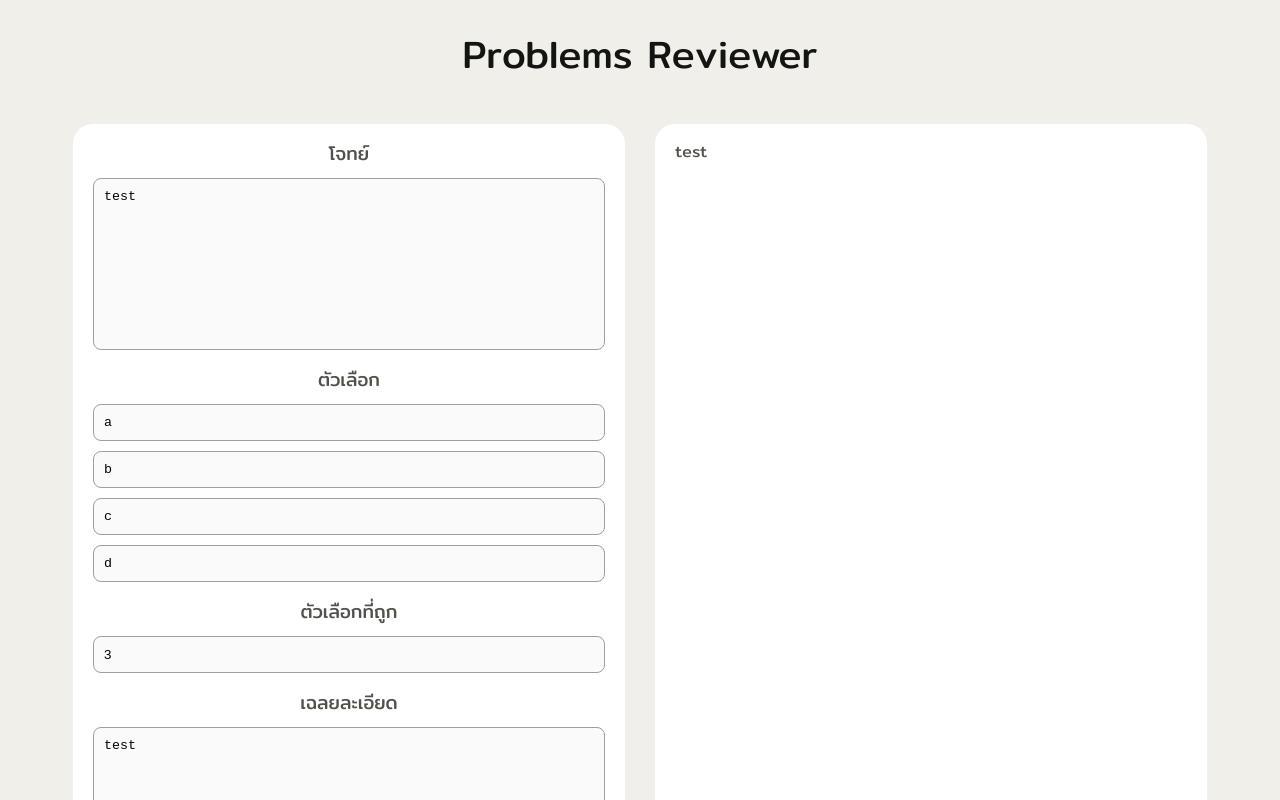
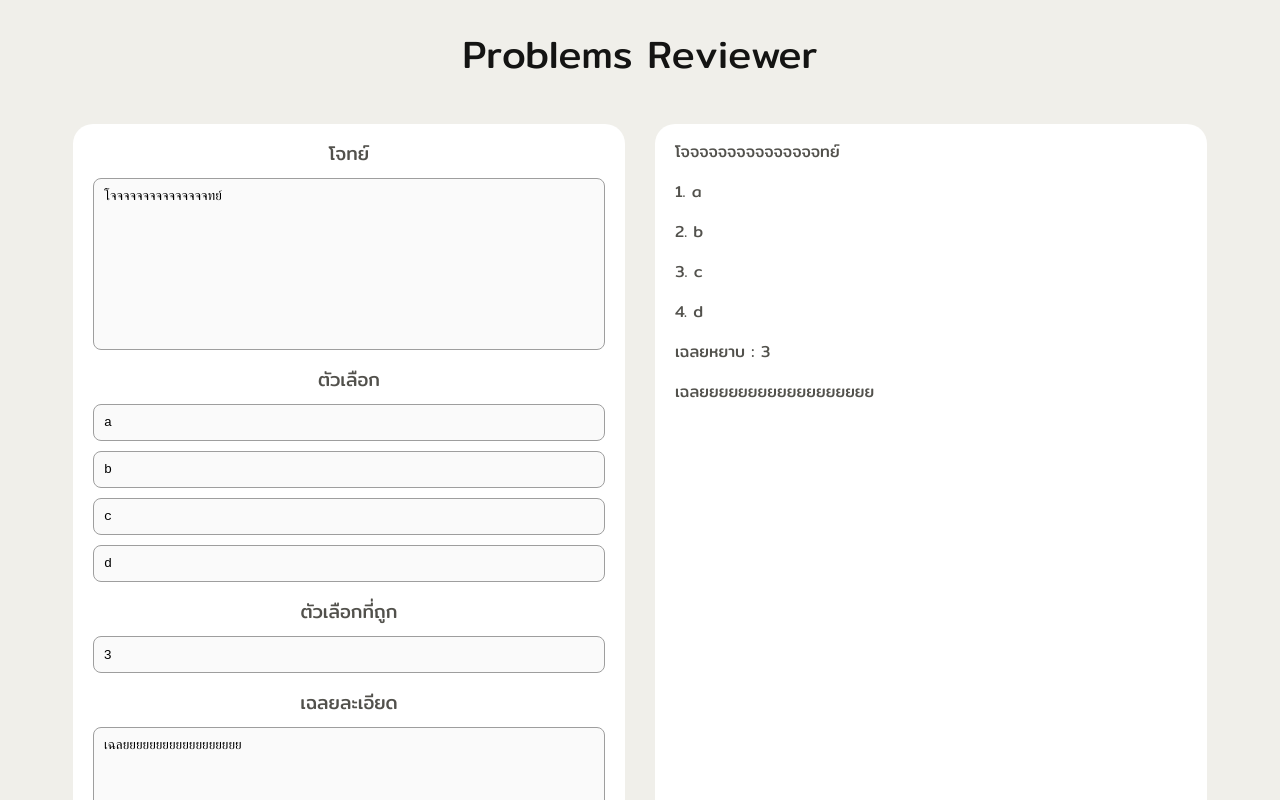
Before and after one commit to shayanin-van/problem-reviewer, a React (Vite) app: page / in a window 1280 px wide. Shown: the top 800 px of the page. Built offline with nearby package versions, Linux system fonts and the light colour scheme.

Commit message:
add preview for each field

```diff
--- a/src/App.jsx
+++ b/src/App.jsx
@@ -5,10 +5,10 @@ import Editor from "./components/Editor/Editor";
 
 function App() {
   const [problem, setProblem] = useState({
-    question: "test",
+    question: "โจจจจจจจจจจจจจจจทย์",
     choices: ["a", "b", "c", "d"],
     answer: 3,
-    solution: "test",
+    solution: "เฉลยยยยยยยยยยยยยยยยยย",
   });
 
   const handleQuestionChange = (e) => {
--- a/src/components/Preview/Preview.jsx
+++ b/src/components/Preview/Preview.jsx
@@ -17,7 +17,45 @@ function Preview({ problem }) {
     }
   });
 
-  return <div className={styles.preview}>{question}</div>;
+  let splittedChoices = [];
+  let choices = [];
+  for (let i = 0; i < problem.choices.length; i++) {
+    splittedChoices.push(splitByInclinedPlaneJson(problem.choices[i]));
+    choices.push(
+      splittedChoices[i].map((item, index) => {
+        if (item.type === "text") {
+          return (
+            <p key={index}>
+              {i + 1 + ". "}
+              {item.text}
+            </p>
+          );
+        } else if (item.type === "jsonObj") {
+          return <Diagram key={index} paramJson={item.jsonObj}></Diagram>;
+        }
+      })
+    );
+  }
+
+  const answer = <p>เฉลยหยาบ : {problem.answer}</p>;
+
+  const splittedSolution = splitByInclinedPlaneJson(problem.solution);
+  const solution = splittedSolution.map((item, index) => {
+    if (item.type === "text") {
+      return <p key={index}>{item.text}</p>;
+    } else if (item.type === "jsonObj") {
+      return <Diagram key={index} paramJson={item.jsonObj}></Diagram>;
+    }
+  });
+
+  return (
+    <div className={styles.preview}>
+      {question}
+      {choices}
+      {answer}
+      {solution}
+    </div>
+  );
 }
 
 export default Preview;
```
